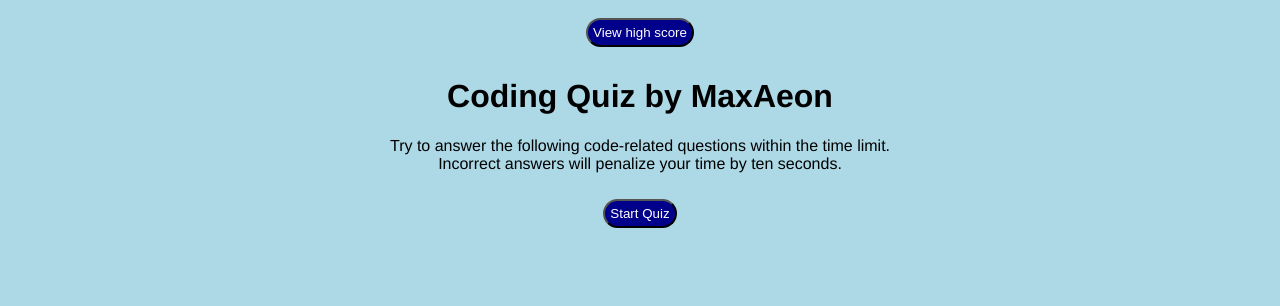
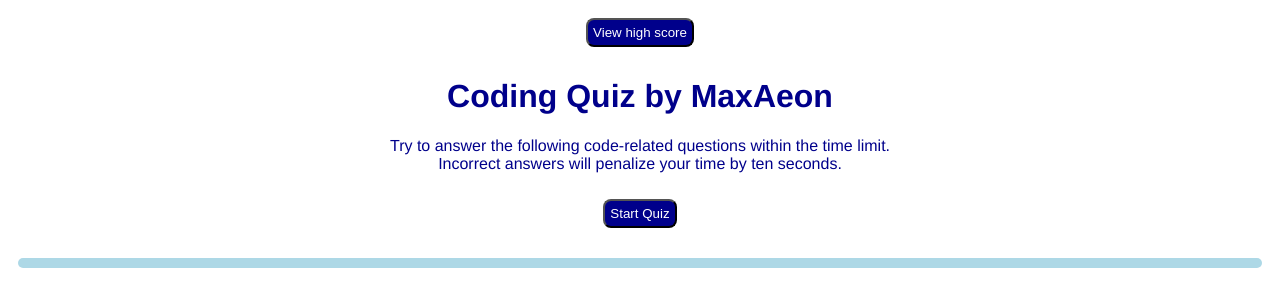
Before and after one commit to maxaeon/codingquiz, a plain HTML site: page index.html in a window 1280 px wide. Drawn offline with Linux system fonts and the light colour scheme.

Commit message:
update style.css

```diff
--- a/style.css
+++ b/style.css
@@ -1,7 +1,8 @@
 body {
+    color: darkblue;
     text-align: center;
     font-family: Helvetica, Arial, sans-serif;
-    background-color: lightblue;
+    background-color: white;
 }
 
 
@@ -9,9 +10,19 @@ button {
     padding: 5px;
     margin: 10px;
     color: white;
-    border-radius: 30px;
+    border-radius: 8px;
     background-color: darkblue;
 }
+
+.quiz-container {
+    justify-content: center;
+    display: flex block;
+    padding: 5px;
+    margin: 10px;
+    color: white;
+    border-radius: 8px;
+    background-color: lightblue;
+
 
 .quiz-container button {
     justify-content: center;
@@ -19,6 +30,6 @@ button {
     padding: 5px;
     margin: 10px;
     color: white;
-    border-radius: 30px;
+    border-radius: 8px;
     background-color: darkblue;
 }
```
